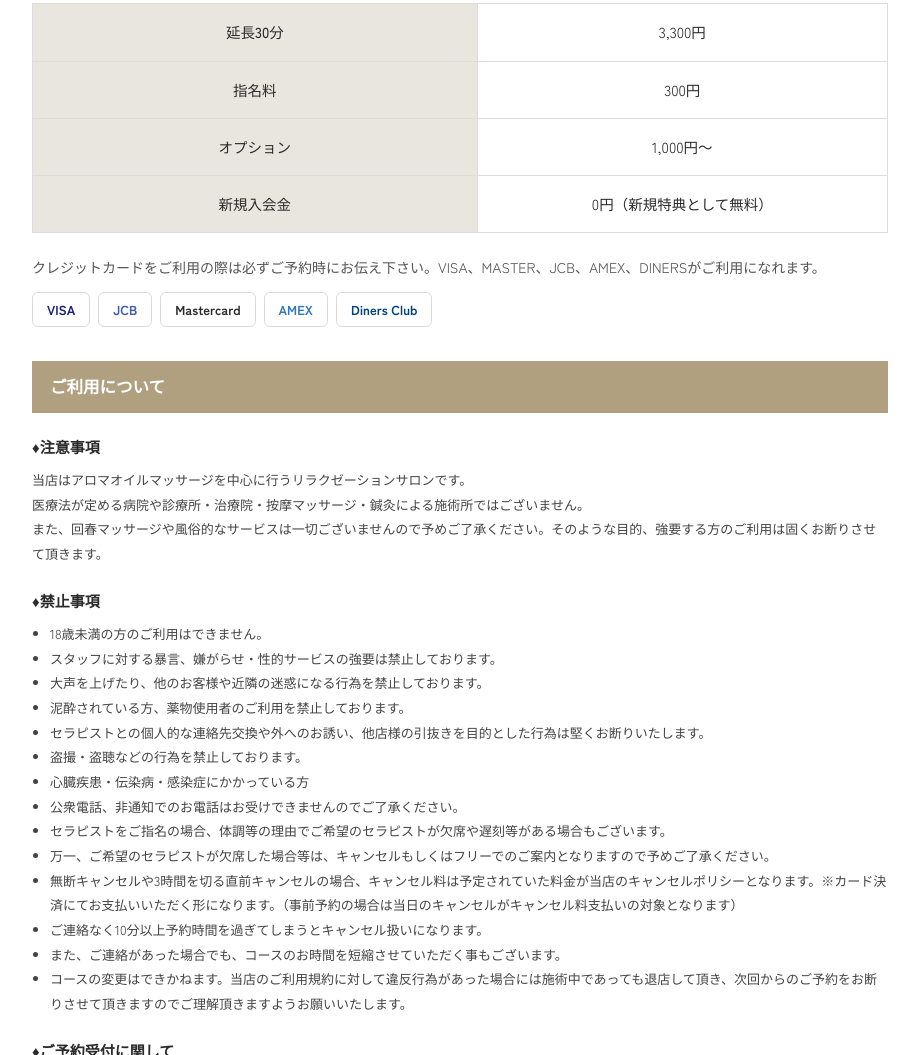
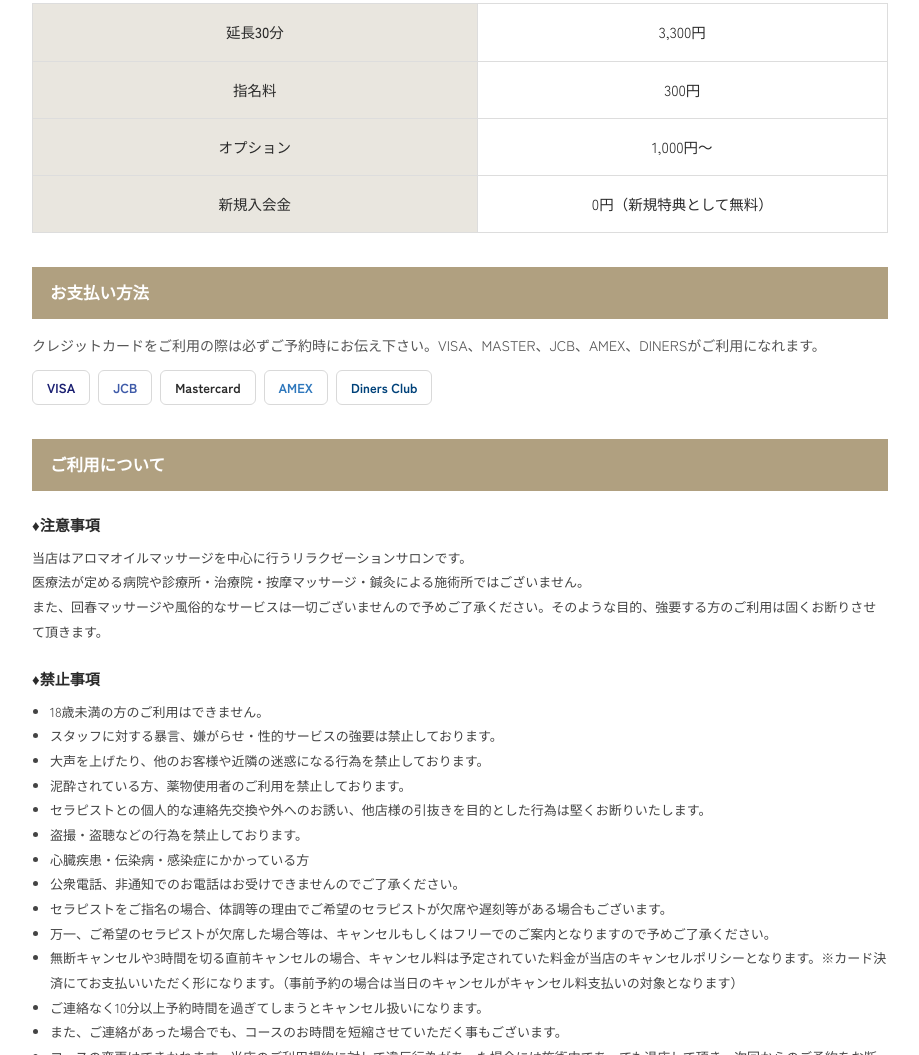
Before and after one commit to watengu/mens-esthe-mito-demo, a plain HTML site: page asis3-system.html in a window 1280 px wide. Shown: the part 1286-2341 px from the top of the page, without its empty margins (312-1231 px from the left). Drawn offline with nearby package versions, Linux system fonts and the light colour scheme.

Commit message:
ME-MITO step0 small fix: standalone payment-methods heading on system page (existing text moved, no wording change)

```diff
--- a/asis3-system.html
+++ b/asis3-system.html
@@ -157,7 +157,8 @@ body{padding-bottom:54px}
 <tr><td class="cname">新規入会金</td><td class="yen">0円（新規特典として無料）</td></tr>
 </table>
 
-<p style="margin-top:22px;font-size:14px;color:#555">クレジットカードをご利用の際は必ずご予約時にお伝え下さい。VISA、MASTER、JCB、AMEX、DINERSがご利用になれます。</p>
+<h3 class="course-bar">お支払い方法</h3>
+<p style="margin-top:14px;font-size:14px;color:#555">クレジットカードをご利用の際は必ずご予約時にお伝え下さい。VISA、MASTER、JCB、AMEX、DINERSがご利用になれます。</p>
 <div class="brands"><span style="color:#1a1f71">VISA</span><span style="color:#3f5ba9">JCB</span><span>Mastercard</span><span style="color:#2e77bc">AMEX</span><span style="color:#00427a">Diners Club</span></div>
 
 <h3 class="course-bar">ご利用について</h3>
```
